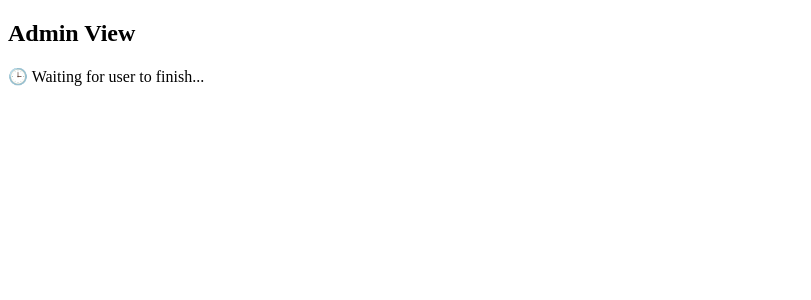
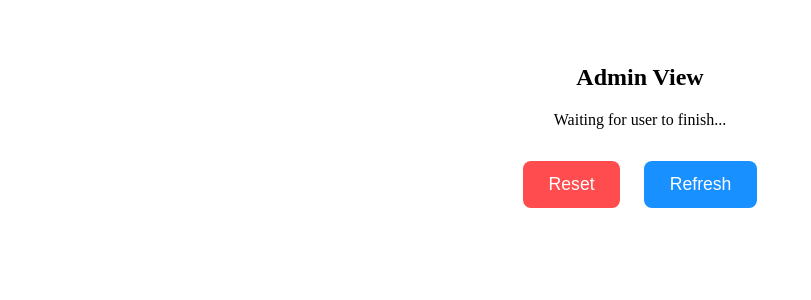
Before and after one commit to lin881105/AFSII, a Vue app: page /admin in a window 1280 px wide. Shown: the top 300 px of the page, without its empty margins (0-811 px from the left). Built offline with nearby package versions, Linux system fonts and the light colour scheme; the HTML template or start-up script is replaced by a standard one.

Commit message:
admin can get the bite size from user

```diff
--- a/src/stores/biteSession.ts
+++ b/src/stores/biteSession.ts
@@ -6,18 +6,21 @@ export const useBiteSessionStore = defineStore('biteSession', {
     biteValue: 0.0,
     biteImage: '',
     finished: false,
+    count: 0,
   }),
   actions: {
     submitBite(val: number, img: string) {
       this.biteValue = val
       this.biteImage = img
       this.finished = true
-      localStorage.setItem('biteSession', JSON.stringify(this.$state))  // ⬅️ 同步到 localStorage
+      this.count += 1
+      localStorage.setItem('biteSession', JSON.stringify(this.$state))
     },
     resetSession() {
       this.biteValue = 0.0
       this.biteImage = ''
       this.finished = false
+      this.count = 0
       localStorage.removeItem('biteSession')
     },
     loadFromLocalStorage() {
--- a/src/views/AdminView.vue
+++ b/src/views/AdminView.vue
@@ -13,18 +13,79 @@ onMounted(() => {
     }
   })
 })
+
+function reset() {
+  store.resetSession()
+}
+
+function refresh() {
+  store.loadFromLocalStorage()
+}
 </script>
 
+
+
 <template>
-  <div>
+  <div class="admin-container">
     <h2>Admin View</h2>
     <div v-if="store.finished">
-      <p>✅ User submitted!</p>
+      <p>User submitted!</p>
       <p>Bite Value: {{ store.biteValue }}</p>
       <img :src="store.biteImage" alt="Selected" style="max-width: 300px" />
     </div>
     <div v-else>
-      <p>🕒 Waiting for user to finish...</p>
+      <p>Waiting for user to finish...</p>
+    </div>
+
+    <div class="buttons">
+      <button class="reset-btn" @click="reset">Reset</button>
+      <button class="refresh-btn" @click="refresh">Refresh</button>
     </div>
   </div>
 </template>
+
+<style scoped>
+.admin-container {
+  text-align: center;
+  margin-top: 4rem;
+}
+
+.admin-container {
+  text-align: center;
+  margin-top: 4rem;
+}
+
+.buttons {
+  margin-top: 2rem;
+  display: flex;
+  justify-content: center;
+  gap: 1.5rem;
+}
+
+.reset-btn,
+.refresh-btn {
+  padding: 0.8rem 1.6rem;
+  font-size: 1.1rem;
+  border: none;
+  border-radius: 8px;
+  cursor: pointer;
+}
+
+.reset-btn {
+  background-color: #ff4d4f;
+  color: white;
+}
+
+.refresh-btn {
+  background-color: #1890ff;
+  color: white;
+}
+
+.reset-btn:hover {
+  background-color: #d9363e;
+}
+
+.refresh-btn:hover {
+  background-color: #1475c3;
+}
+</style>
--- a/src/views/UserView.vue
+++ b/src/views/UserView.vue
@@ -2,11 +2,11 @@
 import { ref } from 'vue'
 import { useBiteSizeStore } from '@/stores/biteSize'
 import { useBiteSessionStore } from '@/stores/biteSession'
+import { watch } from 'vue'
 
 const store = useBiteSizeStore()
 const sessionStore = useBiteSessionStore()
 
-// Four-step flow control
 const step = ref(1)
 const sliderValue = ref(store.biteSize || 0)
 const currentImage = ref(new URL('@/assets/f5.png', import.meta.url).href)
@@ -44,13 +44,17 @@ function updateImage(val: number) {
   })
   currentImage.value = closest.src
   store.biteSize = val
-  console.log('Selected image:', closest.src)
 }
+
+watch(step, (newVal) => {
+  if (newVal === 4) {
+    sessionStore.submitBite(sliderValue.value, currentImage.value)
+  }
+})
 </script>
 
 <template>
   <div class="layout">
-    <!-- Step navigation bar (Vertical) -->
     <div class="step-tracker-vertical">
       <div :class="['step', step >= 1 && 'active']">1. Adjust</div>
       <div :class="['step', step >= 2 && 'active']">2. Select Mode</div>
@@ -59,30 +63,25 @@ function updateImage(val: number) {
     </div>
 
     <div class="main-content">
-      <!-- Step 1 -->
       <div v-if="step === 1" class="step-content">
         <h2>Please choose an action</h2>
         <button class="primary large" @click="step = 2">Adjust Bite-size</button>
         <button class="secondary large" @click="step = 3">Use Last Setting</button>
       </div>
 
-      <!-- Step 2 -->
       <div v-if="step === 2" class="step-content">
         <h2>Select Interface</h2>
         <button class="secondary large" @click="step = 3">Interactive Interface</button>
         <button class="secondary large">Language Interface</button>
       </div>
 
-      <!-- Step 3 -->
       <div v-if="step === 3" class="step-content">
         <h2 class="title">Bite-size Controller</h2>
         <div class="controller-container">
           <div class="image-container">
             <img :src="currentImage" alt="rice" class="rice-image" />
           </div>
-
           <div class="value-display">{{ sliderValue.toFixed(1) }}</div>
-
           <div class="slider-container">
             <input
               type="range"
@@ -99,21 +98,15 @@ function updateImage(val: number) {
               <span>1.0</span>
             </div>
           </div>
-
           <div class="instructions">
             Slide to adjust bite-size (0.0–1.0)
           </div>
         </div>
-
         <button class="primary large" @click="step = 4">Finish</button>
       </div>
 
-      <!-- Step 4 -->
       <div v-if="step === 4" class="scoop-container">
-        <h2 class="scoop-result">Scooping Result</h2>
-        <div class="image-container">
-          <img src="@/assets/scoop_result.png" alt="scoop-result" class="preview-image" />
-        </div>
+        <h2 class="scoop-result">Feeding...</h2>
         <button class="secondary large" @click="step = 1">Adjust</button>
         <button class="finish-btn" @click="nextBite">Next Bite</button>
         <div style="margin-top: 1rem; font-size: 1.1rem; color: #555">
@@ -199,7 +192,7 @@ function updateImage(val: number) {
   font-size: 38px;
   font-weight: bold;
   margin-bottom: 10px;
-  background: linear-gradient(45deg, 	#ffa940, 	#ff6b3d);
+  background: linear-gradient(45deg, #ffa940, #ff6b3d);
   -webkit-background-clip: text;
   -webkit-text-fill-color: transparent;
 }
@@ -223,7 +216,7 @@ function updateImage(val: number) {
   width: 24px;
   height: 24px;
   border-radius: 50%;
-  background: 	#ffa940;
+  background: #ffa940;
   cursor: pointer;
   box-shadow: 0 4px 8px rgba(0, 0, 0, 0.2);
   transition: transform 0.2s;
@@ -290,10 +283,6 @@ button.secondary {
   margin-left: 10px;
 }
 
-.finish-btn:hover {
-  background-color: #c0392b;
-}
-
 button.primary:hover {
   background-color: #0056b3;
   transform: scale(1.05);
@@ -311,5 +300,4 @@ button.finish-btn:hover {
   transform: scale(1.05);
   transition: all 0.2s ease;
 }
-
 </style>
```
